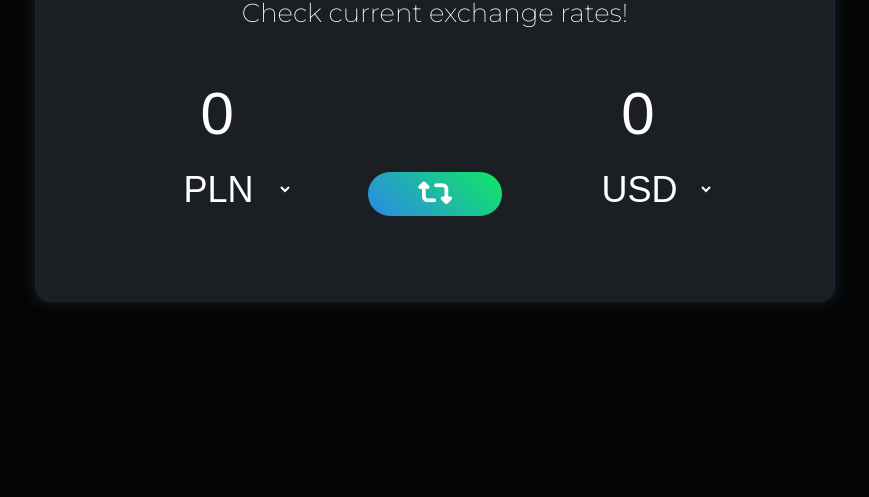
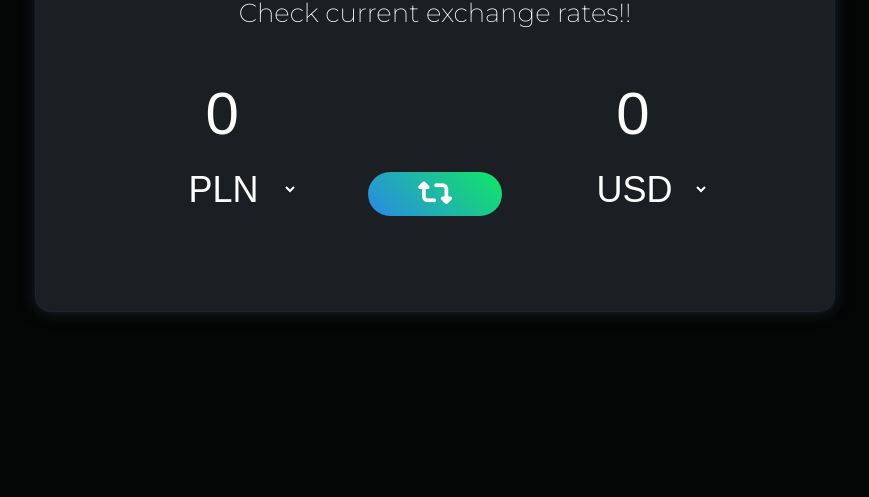
Before and after one commit to huanamigo/js-exchange-app, a plain HTML site: page index.html in a window 1280 px wide. Shown: the part 303-800 px from the top of the page, without its empty margins (205-1074 px from the left). Drawn offline with Linux system fonts and the light colour scheme.

Commit message:
language change

```diff
--- a/index.html
+++ b/index.html
@@ -20,7 +20,7 @@
   <body>
     <div class="wrapper">
       <h1>Exchange Rate App</h1>
-      <p>Check current exchange rates!</p>
+      <p>Check current exchange rates!!</p>
 
       <div class="app-body">
         <div class="section-left">
--- a/style.scss
+++ b/style.scss
@@ -14,7 +14,7 @@ body {
 }
 
 .wrapper {
-  padding: 50px;
+  padding: 60px;
   width: 800px;
   background-color: #1b1e22;
   color: #fff;
```
Also changed, not shown: style.css.
